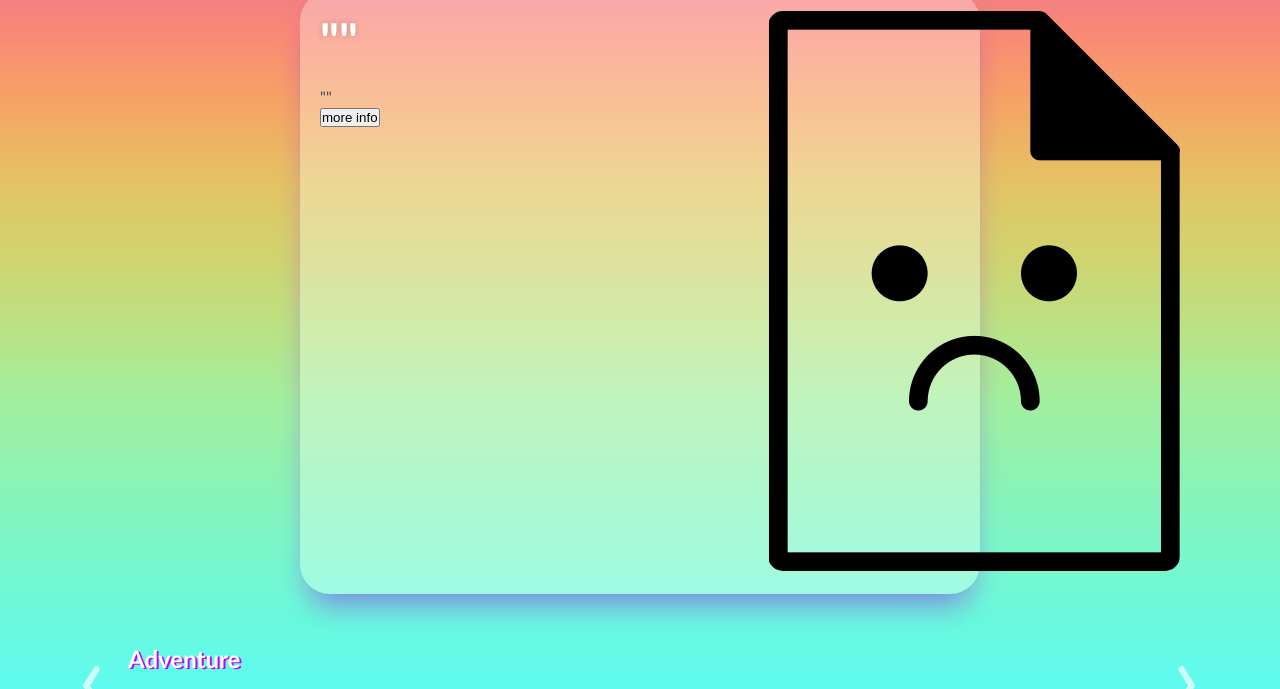
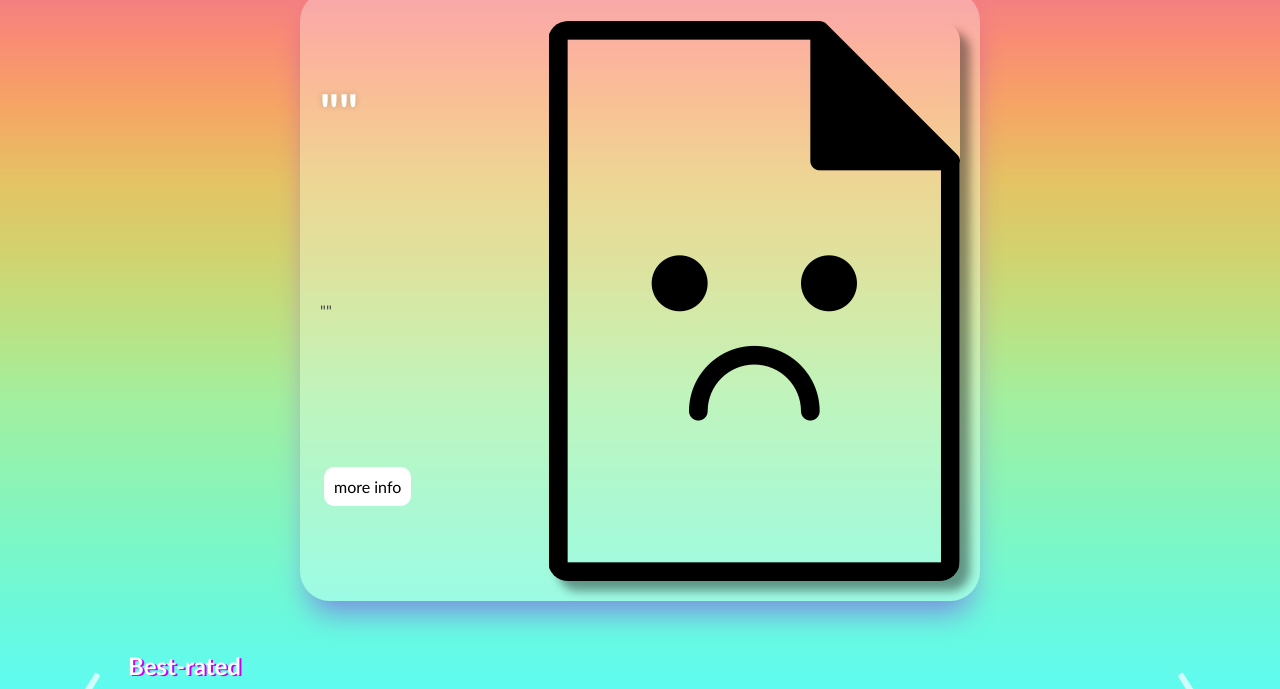
Before and after one commit to TroadecJb/JustStreamIt, a plain HTML site: page index.html in a window 1280 px wide. Shown: the part 109-798 px from the top of the page. Drawn offline with Linux system fonts and the light colour scheme; no server answers.

Commit message:
css finished

```diff
--- a/index.html
+++ b/index.html
@@ -31,7 +31,10 @@
                 <div class="best-movie-description">
                     <p class="best-desc" id="top-desc">""</p>
                 </div>
-                <button class="best-modalBtn btn">more info</button>
+                <div class="best-modalBtn btn">
+                    <span>more info</span>
+                </div>
+
             </div>
             <div class="best-cover" id="cover0">
                 <img alt="movie-cover" src="img/missing_file.png">
--- a/main.js
+++ b/main.js
@@ -45,23 +45,27 @@ async function fetchCategories(name, maxFilm) {
 }
 
 //* Création des éléments carrousel
-async function createCarrouselByCat(categoryName, numberFilms) {
+async function createCarrouselByCat(catName, numberFilms) {
+    let cat = catName;
+    if (catName == "Best-rated")
+        cat = "";
+
     const sectionCategories = document.getElementById("categories");
 
     const category = document.createElement('section');
     category.classList.add('category');
-    category.setAttribute("id", `${categoryName}`);
+    category.setAttribute("id", `${catName}`);
 
     const categoryTitle = document.createElement('h2');
     categoryTitle.classList.add("category-title");
-    categoryTitle.innerHTML = categoryName;
+    categoryTitle.innerHTML = catName;
 
     const carrouselContainer = document.createElement('div');
     carrouselContainer.classList.add('content-container');
 
     const carrousel = document.createElement('section');
     carrousel.classList.add('content');
-    carrousel.setAttribute("id", `${categoryName}content`);
+    carrousel.setAttribute("id", `${catName}content`);
 
     const prevBtn = document.createElement('div');
     prevBtn.classList.add('btn-prev');
@@ -72,7 +76,7 @@ async function createCarrouselByCat(categoryName, numberFilms) {
     prevBtnSymbol.innerHTML = "&#8249;";
     prevBtnSymbol.classList.add("symbol");
     prevBtn.appendChild(prevBtnSymbol);
-    // prevBtn.setAttribute("onclick", `moveCarrouselBack(${categoryName}container)`);
+    // prevBtn.setAttribute("onclick", `moveCarrouselBack(${catName}container)`);
 
     const nextBtn = document.createElement('div');
     nextBtn.classList.add('btn-next');
@@ -84,8 +88,8 @@ async function createCarrouselByCat(categoryName, numberFilms) {
     nextBtnSymbol.classList.add("symbol");
     nextBtn.appendChild(nextBtnSymbol);
 
-    // nextBtn.setAttribute("onclick", `moveCarrouselForward(${categoryName}container)`);
-    const categoryData = await fetchCategories(categoryName, numberFilms);
+    // nextBtn.setAttribute("onclick", `moveCarrouselForward(${catName}container)`);
+    const categoryData = await fetchCategories(cat, numberFilms);
 
     //* crée un article pour chaque film
     for (let i in categoryData) {
@@ -213,9 +217,10 @@ async function fetchModalData(movieId) { //ajouter paramètre pour identifier le
 //* chargement de la page et màj des données
 window.addEventListener('load', () => {
     fetchBest()
+    createCarrouselByCat("Best-rated", 10)
     createCarrouselByCat("Adventure", 10)
     createCarrouselByCat("Animation", 10)
     createCarrouselByCat("Sport", 10)
     createCarrouselByCat("Romance", 10)
-    createCarrouselByCat("Sci-fi", 10)
+    // createCarrouselByCat("Sci-fi", 10)
 });
--- a/styles.css
+++ b/styles.css
@@ -59,6 +59,14 @@ ul>li {
     grid-template-rows: 3fr 1fr;
 }
 
+.best-info {
+    display: flex;
+    flex-direction: column;
+    align-items: flex-start;
+    justify-content: space-around;
+
+}
+
 .best-movie-title {
     font-size: 3rem;
     color: rgb(255, 255, 255);
@@ -70,15 +78,28 @@ ul>li {
     text-shadow: 0px 0px 4px rgba(255, 255, 255, 0.281);
 }
 
+.best-modalBtn {
+    background-color: #fff;
+    margin: 4px;
+    padding: 10px;
+    border-radius: 10px;
+    transition: all .2s ease-in-out;
+}
 
+.best-modalBtn:hover {
+    transform: scale(1.1);
+    color: #ffffff;
+    background-color: rgb(255, 91, 233);
+}
 
-/* .best-cover img {
+.best-cover img {
     max-height: 100%;
+    margin-top: 10px;
     border-radius: 20px;
     box-shadow: 10px 10px 10px rgba(0, 0, 0, 0.4);
     float: right;
 
-} */
+}
 
 /* Categories */
 .categories {
@@ -148,12 +169,12 @@ h2 {
 .img-article {
     height: auto;
     max-height: 265px;
-    background-color: rgba(255, 255, 255, 0.123)
+    background-color: rgba(255, 255, 255, 0.123);
+    transition: all .2s ease-in-out;
 }
 
 .content:hover .img-article {
     transform: scale(80%);
-    transition: all .2s ease-in-out;
     opacity: .6;
 }
 
@@ -207,7 +228,8 @@ img {
 
 .modal-cover img {
     float: right;
-    border-radius: 20px 0px 0px 20px;
+    margin-right: 20px;
+    border-radius: 20px;
 }
 
 .movie-info {
@@ -270,10 +292,14 @@ img {
     font-weight: bold;
 }
 
-.btn:hover,
-.btn:focus {
+.symbol:hover,
+.symbol:focus {
     color: rgb(255, 18, 168);
     text-decoration: none;
+    cursor: pointer;
+}
+
+.btn:hover {
     cursor: pointer;
 }
 
@@ -310,4 +336,8 @@ img {
         gap: 5%;
         margin-top: 30px;
     }
+
+    .modal-cover img {
+        margin: 10px;
+    }
 }
```
